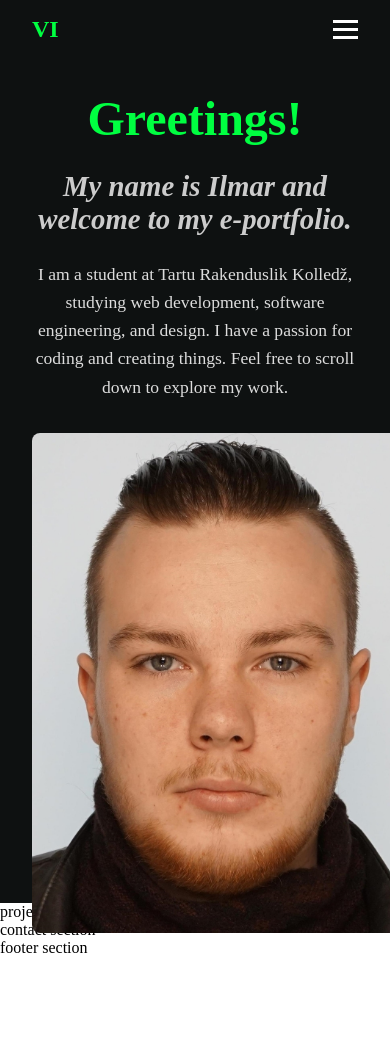
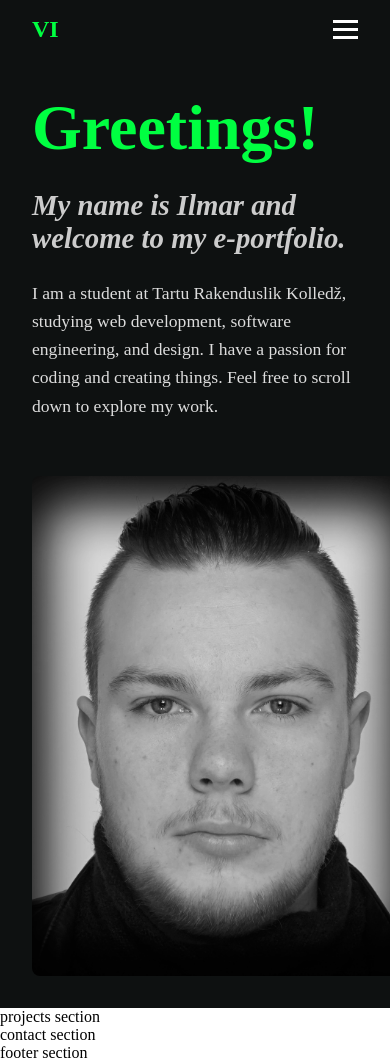
Before and after one commit to ilmarIV/portfolio, a React (Create React App) app: page / in a window 390 px wide. Before the commit the page ends 957 px from the top, so only its background shows below. Built offline with nearby package versions, Linux system fonts and the light colour scheme.

Commit message:
showcase done

```diff
--- a/src/components/main_components/Showcase.css
+++ b/src/components/main_components/Showcase.css
@@ -1,6 +1,6 @@
 .showcase {
   background-color: #0e1111;
-  height: 100vh;
+  min-height: 100vh;
   width: 100vw;
 
   display: flex;
@@ -24,7 +24,7 @@
 }
 
 .showcase-text h1 {
-  font-size: 4rem;
+  font-size: 8rem;
   font-weight: bold;
   margin: 0;
   color: #00ff41;
@@ -47,8 +47,7 @@
 
 .showcase-image {
   position: relative;
-  /* Remove flex: 1 to prevent stretching */
-  display: inline-block; /* shrinkwrap to image size */
+  display: inline-block;
 }
 
 .showcase-image img {
@@ -61,21 +60,65 @@
   z-index: 1;
 }
 
-/* Responsive behavior */
-@media (max-width: 768px) {
+@media (max-width: 1300px) {
+  .showcase {
+    flex-direction: column;
+    padding: 2rem 3rem;
+    align-items: flex-start;
+  }
+
+  .showcase-text {
+    width: 100%;
+    text-align: left;
+    order: 1;
+  }
+
+  .showcase-image {
+    width: auto;
+    order: 2;
+    overflow: visible;
+    max-height: none;
+    margin-top: 1.5rem;
+  }
+
+  .showcase-image img {
+    width: 375px;
+    height: 500px;
+    object-fit: cover;
+    display: block;
+  }
+}
+
+@media (max-width: 800px) {
   .showcase {
     flex-direction: column;
     padding: 2rem;
+    align-items: flex-start;
   }
 
-  .showcase-text, .showcase-image {
-    flex: unset;
+  .showcase-text {
     width: 100%;
-    text-align: center;
+    text-align: left;
+    order: 1;
+  }
+
+  .showcase-image {
+    width: auto;
+    order: 2;
+    overflow: visible;
+    max-height: none;
+    margin-top: 1.5rem;
+  }
+
+  .showcase-image img {
+    width: 375px;
+    height: 500px;
+    object-fit: cover;
+    display: block;
   }
 
   .showcase-text h1 {
-    font-size: 3rem;
+    font-size: 4rem;
   }
 
   .showcase-text p {
--- a/src/components/main_components/Showcase.js
+++ b/src/components/main_components/Showcase.js
@@ -1,5 +1,5 @@
 import React from 'react';
-import profileImg from '../../res/dokumendipilt.jpg';
+import profileImg from '../../res/dokumendipilt.png';
 import './Showcase.css'
 
 const Showcase = () => {
```
Also changed, not shown: src/res/dokumendipilt.jpg (deleted), src/res/dokumendipilt.png (renamed from src/res/dokumendipilt2.png).
